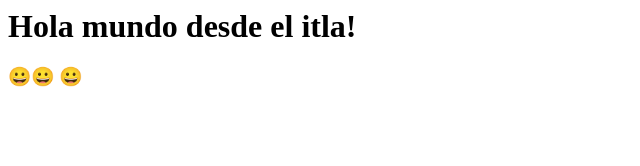
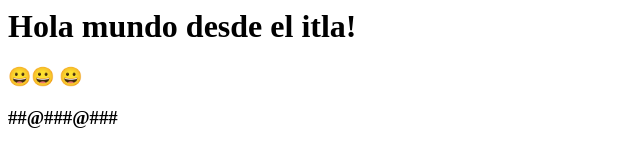
Before and after one commit to elvyscruz/elvyscruz.github.io, a plain HTML site: page index.html in a window 1280 px wide. Shown: the whole page, without its empty margins (0-640 px from the left). Drawn offline with Linux system fonts and the light colour scheme.

Commit message:
Update index.html

```diff
--- a/index.html
+++ b/index.html
@@ -1,2 +1,3 @@
 <h1>Hola mundo desde el itla!</h1>
-<h3>😀😀 😀  </h3>
+<h3>😀😀 😀</h3>
+<h3>##@###@###</h3>
```
